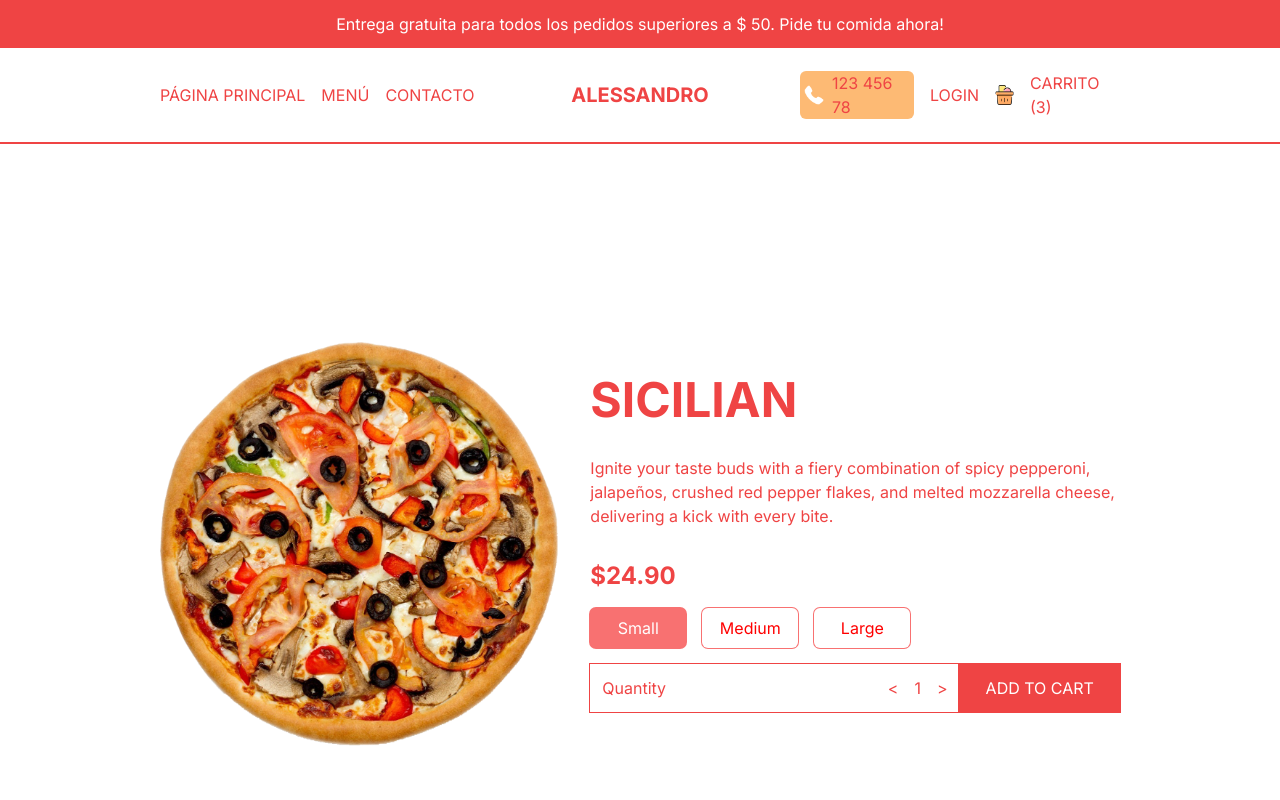
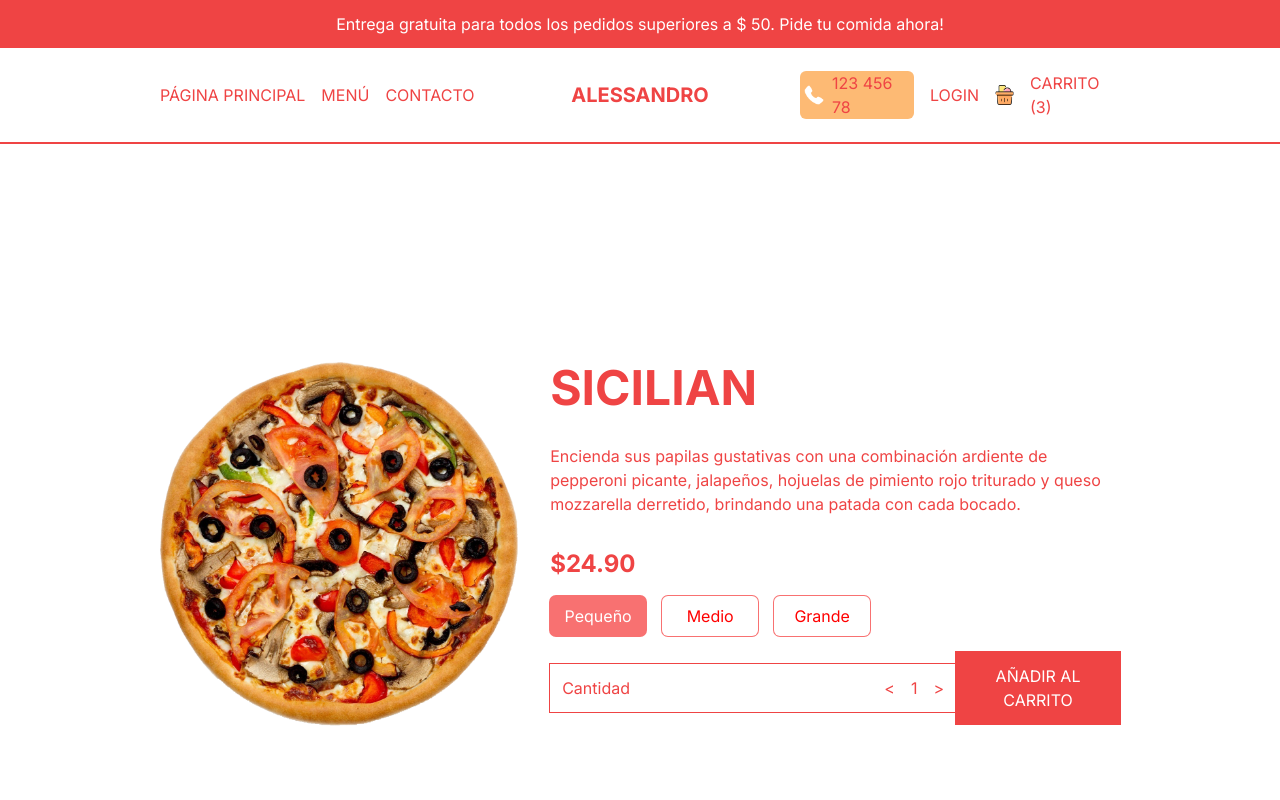
Before and after one commit to Alek30k/Pizza-Alessandro, a Next.js app: page /product/1 in a window 1280 px wide. Shown: the top 800 px of the page. Built offline with nearby package versions, Linux system fonts and the light colour scheme.

Commit message:
last commit

```diff
--- a/src/app/menu/[category]/page.tsx
+++ b/src/app/menu/[category]/page.tsx
@@ -7,18 +7,24 @@ const CategoryPage = () => {
   return (
     <div className="flex flex-wrap text-red-500">
       {pizzas.map((item) => (
-        <Link className="w-full h-[60vh] border-r-2 border-b-2 border-red-500 sm:w-1/2 lg:w-1/3 p-4 flex flex-col justify-between group odd:bg-fuchsia-50" href={`/product/${item.id}`} key={item.id}>
+        <Link
+          className="w-full h-[60vh] border-r-2 border-b-2 border-red-500 sm:w-1/2 lg:w-1/3 p-4 flex flex-col justify-between group odd:bg-fuchsia-50"
+          href={`/product/${item.id}`}
+          key={item.id}
+        >
           {/* IMAGE CONTAINER */}
           {item.img && (
             <div className="relative h-[80%]">
-              <Image src={item.img} alt="" fill className="object-contain"/>
+              <Image src={item.img} alt="" fill className="object-contain" />
             </div>
           )}
           {/* TEXT CONTAINER */}
           <div className="flex items-center justify-between font-bold">
             <h1 className="text-2xl uppercase p-2">{item.title}</h1>
             <h2 className="group-hover:hidden text-xl">${item.price}</h2>
-            <button className="hidden group-hover:block uppercase bg-red-500 text-white p-2 rounded-md">Add to Cart</button>
+            <button className="hidden group-hover:block uppercase bg-red-500 text-white p-2 rounded-md">
+              Añadir al carrito
+            </button>
           </div>
         </Link>
       ))}
--- a/src/app/menu/page.tsx
+++ b/src/app/menu/page.tsx
@@ -15,7 +15,13 @@ const MenuPage = () => {
           <div className={`text-${category.color} w-1/2`}>
             <h1 className="uppercase font-bold text-3xl">{category.title}</h1>
             <p className="text-sm my-8">{category.desc}</p>
-            <button className={`hidden 2xl:block bg-${category.color} text-${category.color === "black" ? "white" : "red-500"} py-2 px-4 rounded-md`}>Explore</button>
+            <button
+              className={`hidden 2xl:block bg-${category.color} text-${
+                category.color === "black" ? "white" : "red-500"
+              } py-2 px-4 rounded-md`}
+            >
+              Explorar
+            </button>
           </div>
         </Link>
       ))}
--- a/src/components/Price.tsx
+++ b/src/components/Price.tsx
@@ -42,7 +42,7 @@ const Price = ({ price, id, options }: Props) => {
       <div className="flex justify-between items-center">
         {/* QUANTITY */}
         <div className="flex justify-between w-full p-3 ring-1 ring-red-500">
-          <span>Quantity</span>
+          <span>Cantidad</span>
           <div className="flex gap-4 items-center">
             <button
               onClick={() => setQuantity((prev) => (prev > 1 ? prev - 1 : 1))}
@@ -59,7 +59,7 @@ const Price = ({ price, id, options }: Props) => {
         </div>
         {/* CART BUTTON */}
         <button className="uppercase w-56 bg-red-500 text-white p-3 ring-1 ring-red-500">
-          Add to Cart
+          Añadir al carrito
         </button>
       </div>
     </div>
--- a/src/data.ts
+++ b/src/data.ts
@@ -333,20 +333,20 @@ export const pizzas: Products = [
 export const singleProduct: Product = {
   id: 1,
   title: "Sicilian",
-  desc: "Ignite your taste buds with a fiery combination of spicy pepperoni, jalapeños, crushed red pepper flakes, and melted mozzarella cheese, delivering a kick with every bite.",
+  desc: "Encienda sus papilas gustativas con una combinación ardiente de pepperoni picante, jalapeños, hojuelas de pimiento rojo triturado y queso mozzarella derretido, brindando una patada con cada bocado.",
   img: "/temporary/p1.png",
   price: 24.9,
   options: [
     {
-      title: "Small",
+      title: "Pequeño",
       additionalPrice: 0,
     },
     {
-      title: "Medium",
+      title: "Medio",
       additionalPrice: 4,
     },
     {
-      title: "Large",
+      title: "Grande",
       additionalPrice: 6,
     },
   ],
```
